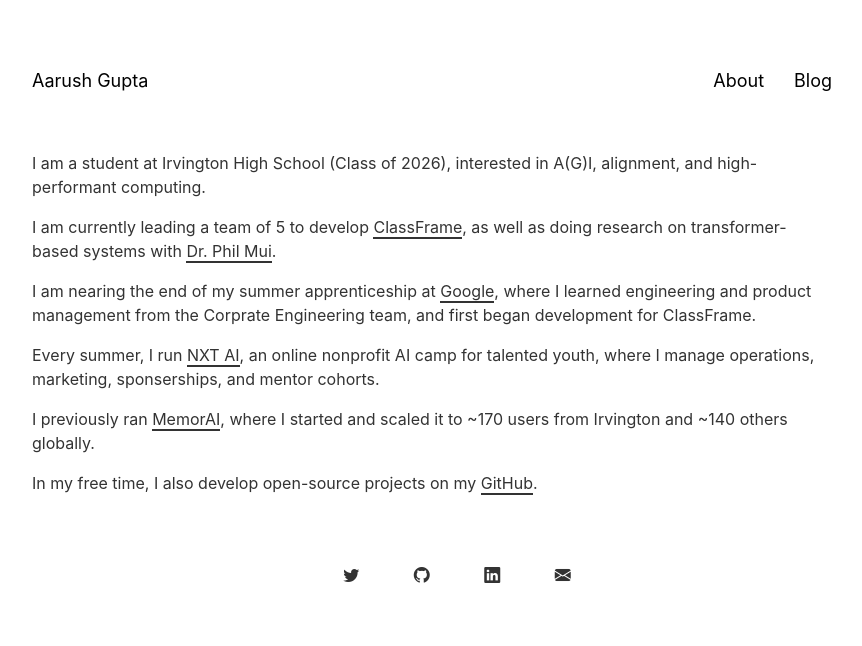
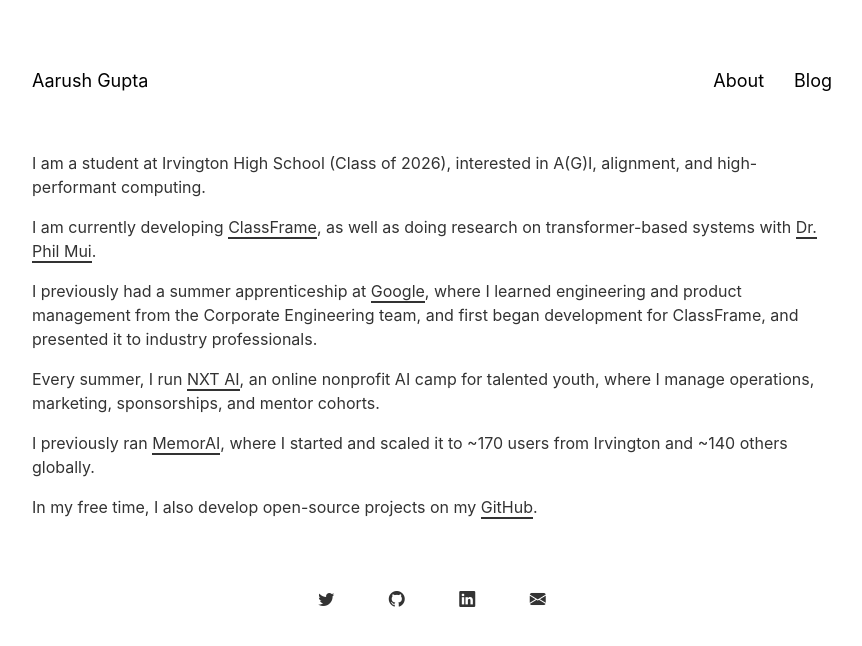
Before and after one commit to notallm/notallm.github.io, a Jekyll site: the page built from index.md, in a window 1280 px wide. Shown: the top 646 px of the page, without its empty margins (208-1070 px from the left). Built offline with Jekyll 4.4.1, drawn with Linux system fonts in a browser that asks for light colours.

Commit message:
about updates and fix icons on mobile

```diff
--- a/assets/main.css
+++ b/assets/main.css
@@ -51,6 +51,10 @@
     border: none
 }
 
+footer > a:first-child {
+    margin-left: 0px;
+}
+
 main {
     line-height: 24px;
 }
--- a/index.md
+++ b/index.md
@@ -4,14 +4,15 @@
 
 I am a student at Irvington High School (Class of 2026), interested in A(G)I, alignment, and high-performant computing.
 
-I am currently leading a team of 5 to develop [ClassFrame](https://classfra.me), as well as doing research
+I am currently developing [ClassFrame](https://classfra.me), as well as doing research
 on transformer-based systems with [Dr. Phil Mui](https://sites.google.com/asdrp.org/mui/who).
 
-I am nearing the end of my summer apprenticeship at [Google](https://google.com), where I learned engineering and product
-management from the Corprate Engineering team, and first began development for ClassFrame.
+I previously had a summer apprenticeship at [Google](https://google.com), where I learned engineering and product
+management from the Corporate Engineering team, and first began development for ClassFrame, and presented it to
+industry professionals.
 
 Every summer, I run [NXT AI](https://nxtaicamp.com), an online nonprofit AI camp for talented youth, where I manage operations,
-marketing, sponserships, and mentor cohorts.
+marketing, sponsorships, and mentor cohorts.
 
 I previously ran [MemorAI](https://memorai.aarushgupta.com), where I started and scaled it to ~170 users from Irvington and ~140
 others globally.
```
